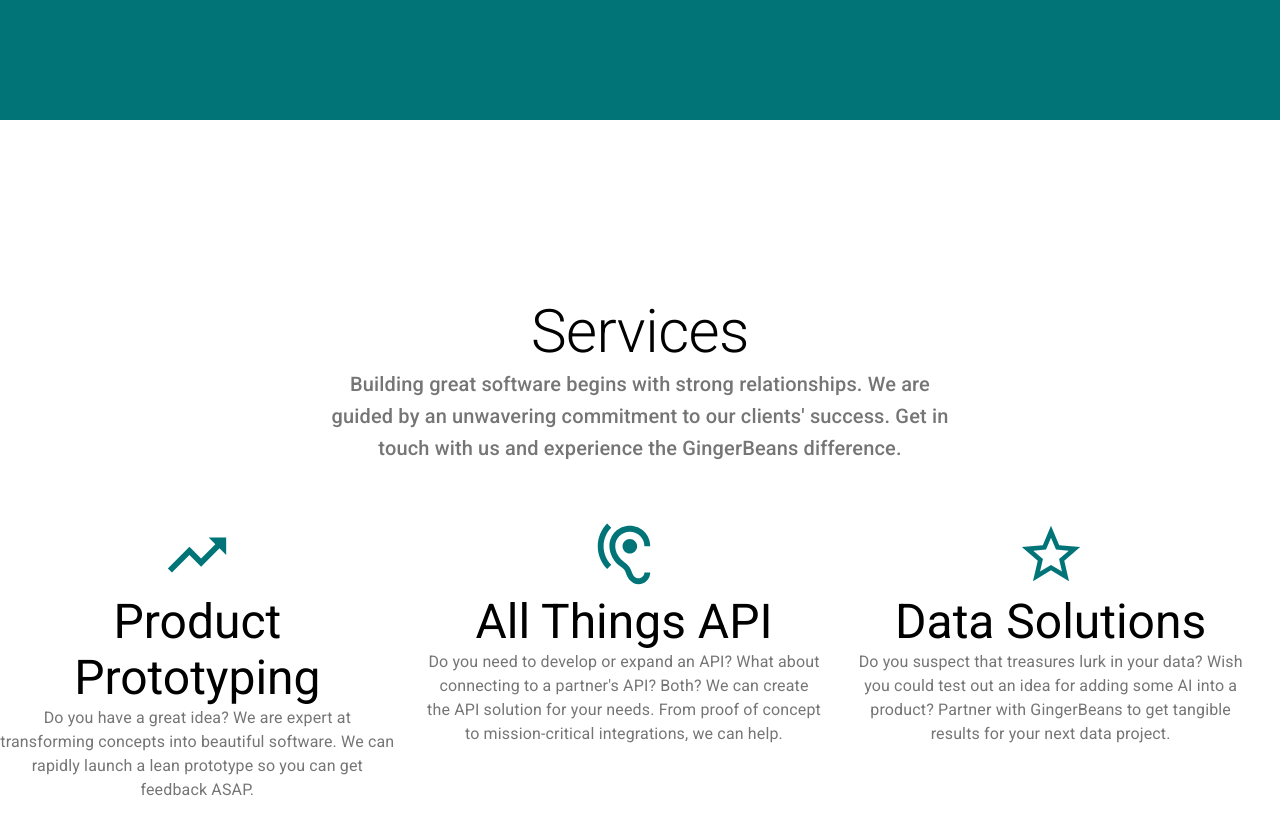
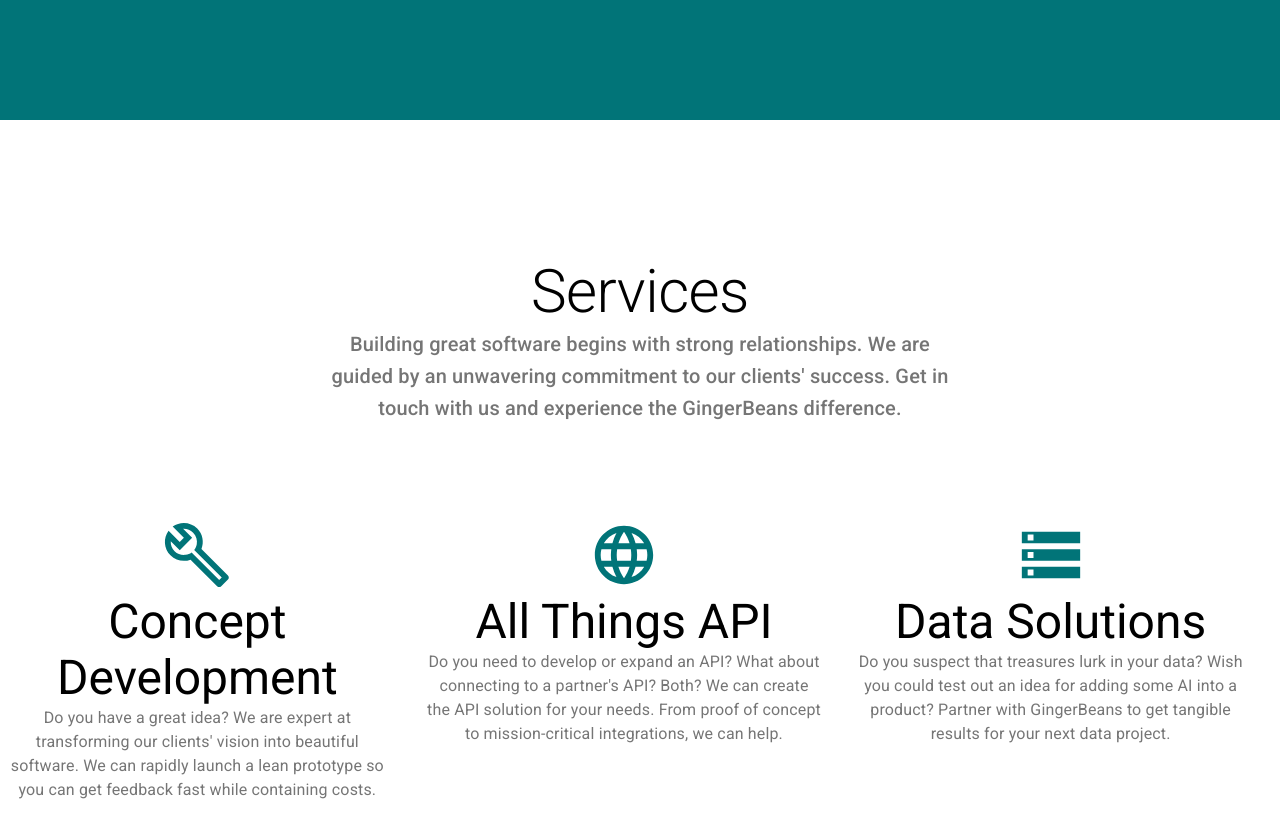
Before and after one commit to dmegbert/gingerbeans, a React app in the folder gb-ui/: page / in a window 1280 px wide. Shown: the part 680-1518 px from the top of the page. Built offline with nearby package versions, Linux system fonts and the light colour scheme.

Commit message:
New icons - yay

```diff
--- a/gb-ui/config/webpack.config.js
+++ b/gb-ui/config/webpack.config.js
@@ -359,6 +359,10 @@
                 name: 'static/media/[name].[hash:8].[ext]',
               },
             },
+            {
+              test: [/\.svg$/,],
+              use: ['@svgr/webpack', 'url-loader'],
+            },
             // Process application JS with Babel.
             // The preset includes JSX, Flow, TypeScript, and some ESnext features.
             {
--- a/gb-ui/package.json
+++ b/gb-ui/package.json
@@ -6,7 +6,7 @@
     "@babel/core": "7.9.0",
     "@material-ui/core": "^4.11.0",
     "@material-ui/icons": "^4.9.1",
-    "@svgr/webpack": "4.3.3",
+    "@svgr/webpack": "^5.4.0",
     "@testing-library/jest-dom": "^4.2.4",
     "@testing-library/react": "^9.3.2",
     "@testing-library/user-event": "^7.1.2",
--- a/gb-ui/src/components/NavBar/AppBarCollapse.js
+++ b/gb-ui/src/components/NavBar/AppBarCollapse.js
@@ -26,6 +26,11 @@
 		position: "relative",
 		width: "100%",
 		background: "transparent"
+	},
+	buttonText: {
+		textTransform: "uppercase",
+		fontSize: "1.25rem",
+		paddingLeft: 20,
 	}
 }))
 
@@ -67,7 +72,7 @@
 					duration={1000}
 					smooth={true}
 				>
-					<Button color="inherit">Services</Button>
+					<Button color="inherit" className={classes.buttonText}>Services</Button>
 				</ScrollLink>
 				<ScrollLink
 					activeClass="buttonActive"
@@ -77,7 +82,7 @@
 					duration={1000}
 					smooth={true}
 				>
-					<Button color="inherit">Portfolio</Button>
+					<Button className={classes.buttonText} color="inherit">Portfolio</Button>
 				</ScrollLink>
 			</div>
 	</div>
--- a/gb-ui/src/sections/Services.js
+++ b/gb-ui/src/sections/Services.js
@@ -1,11 +1,10 @@
 import React from "react"
 import Grid from "@material-ui/core/Grid"
-import {Typography} from "@material-ui/core"
-import {makeStyles} from "@material-ui/core/styles"
-import TrendingUpIcon from "@material-ui/icons/TrendingUp"
-import HearingIcon from "@material-ui/icons/Hearing"
-import StarBorderIcon from '@material-ui/icons/StarBorder';
-
+import { Typography } from "@material-ui/core"
+import { makeStyles } from "@material-ui/core/styles"
+import BuildOutlinedIcon from "@material-ui/icons/BuildOutlined"
+import LanguageIcon from "@material-ui/icons/Language"
+import StorageIcon from "@material-ui/icons/Storage"
 
 const useStyles = makeStyles((theme) => ({
   containerFluid: {
@@ -13,7 +12,7 @@
     width: "100%",
     textAlign: "center",
     [theme.breakpoints.up("md")]: {
-			height: "90vh"
+      height: "90vh",
     },
   },
   gridHeader: {
@@ -33,38 +32,70 @@
     height: 70,
     width: 70,
     color: theme.palette.primary.main,
-	}
+  },
 }))
-
 
 const Services = () => {
   const classes = useStyles()
 
   return (
     <div id="services" className={classes.containerFluid}>
-			<Grid container direction="row" justify="center" alignItems="center" className={classes.gridHeader}>
-				<Grid item xs={12} sm={12} md={6} style={{ marginTop: "15vh"}}>
+      <Grid
+        container
+        direction="row"
+        justify="center"
+        alignItems="center"
+        className={classes.gridHeader}
+      >
+        <Grid
+          item
+          xs={12}
+          sm={12}
+          md={6}
+          style={{ marginTop: "15vh", marginBottom: "10vh" }}
+        >
           <Typography variant="h2">Services</Typography>
           <Typography variant="h6" color="textSecondary">
-						Building great software begins with strong relationships. We are guided by an unwavering commitment to our clients' success. Get in touch with us and experience the GingerBeans difference.
+            Building great software begins with strong relationships. We are
+            guided by an unwavering commitment to our clients' success. Get in
+            touch with us and experience the GingerBeans difference.
           </Typography>
         </Grid>
       </Grid>
-			<Grid container direction="row" justify="center" alignItems="flex-start" className={classes.gridBody} spacing={4}>
-				<Grid item xs={12} md={4} >
-					<TrendingUpIcon className={classes.icon}/>
-					<Typography variant="h3">Product Prototyping</Typography>
-					<Typography paragraph color="textSecondary">Do you have a great idea? We are expert at transforming concepts into beautiful software. We can rapidly launch a lean prototype so you can get feedback ASAP.</Typography>
+      <Grid
+        container
+        direction="row"
+        justify="center"
+        alignItems="flex-start"
+        className={classes.gridBody}
+        spacing={4}
+      >
+        <Grid item xs={12} md={4}>
+          <BuildOutlinedIcon className={classes.icon} />
+          <Typography variant="h3">Concept Development</Typography>
+          <Typography paragraph color="textSecondary">
+            Do you have a great idea? We are expert at transforming our clients'
+            vision into beautiful software. We can rapidly launch a lean
+            prototype so you can get feedback fast while containing costs.
+          </Typography>
         </Grid>
         <Grid item xs={12} md={4}>
-					<HearingIcon className={classes.icon}/>
+          <LanguageIcon className={classes.icon} />
           <Typography variant="h3">All Things API</Typography>
-					<Typography paragraph color="textSecondary">Do you need to develop or expand an API? What about connecting to a partner's API? Both? We can create the API solution for your needs. From proof of concept to mission-critical integrations, we can help.</Typography>
+          <Typography paragraph color="textSecondary">
+            Do you need to develop or expand an API? What about connecting to a
+            partner's API? Both? We can create the API solution for your needs.
+            From proof of concept to mission-critical integrations, we can help.
+          </Typography>
         </Grid>
         <Grid item xs={12} md={4}>
-					<StarBorderIcon className={classes.icon}/>
+          <StorageIcon className={classes.icon} />
           <Typography variant="h3">Data Solutions</Typography>
-					<Typography paragraph color="textSecondary">Do you suspect that treasures lurk in your data? Wish you could test out an idea for adding some AI into a product? Partner with GingerBeans to get tangible results for your next data project.</Typography>
+          <Typography paragraph color="textSecondary">
+            Do you suspect that treasures lurk in your data? Wish you could test
+            out an idea for adding some AI into a product? Partner with
+            GingerBeans to get tangible results for your next data project.
+          </Typography>
         </Grid>
       </Grid>
     </div>
```
Also changed, not shown: gb-ui/src/imgs/logo.svg (deleted), 1 other file (tests, documents, lock files or other folders). Lines whose indentation alone changed are shown as unchanged.
